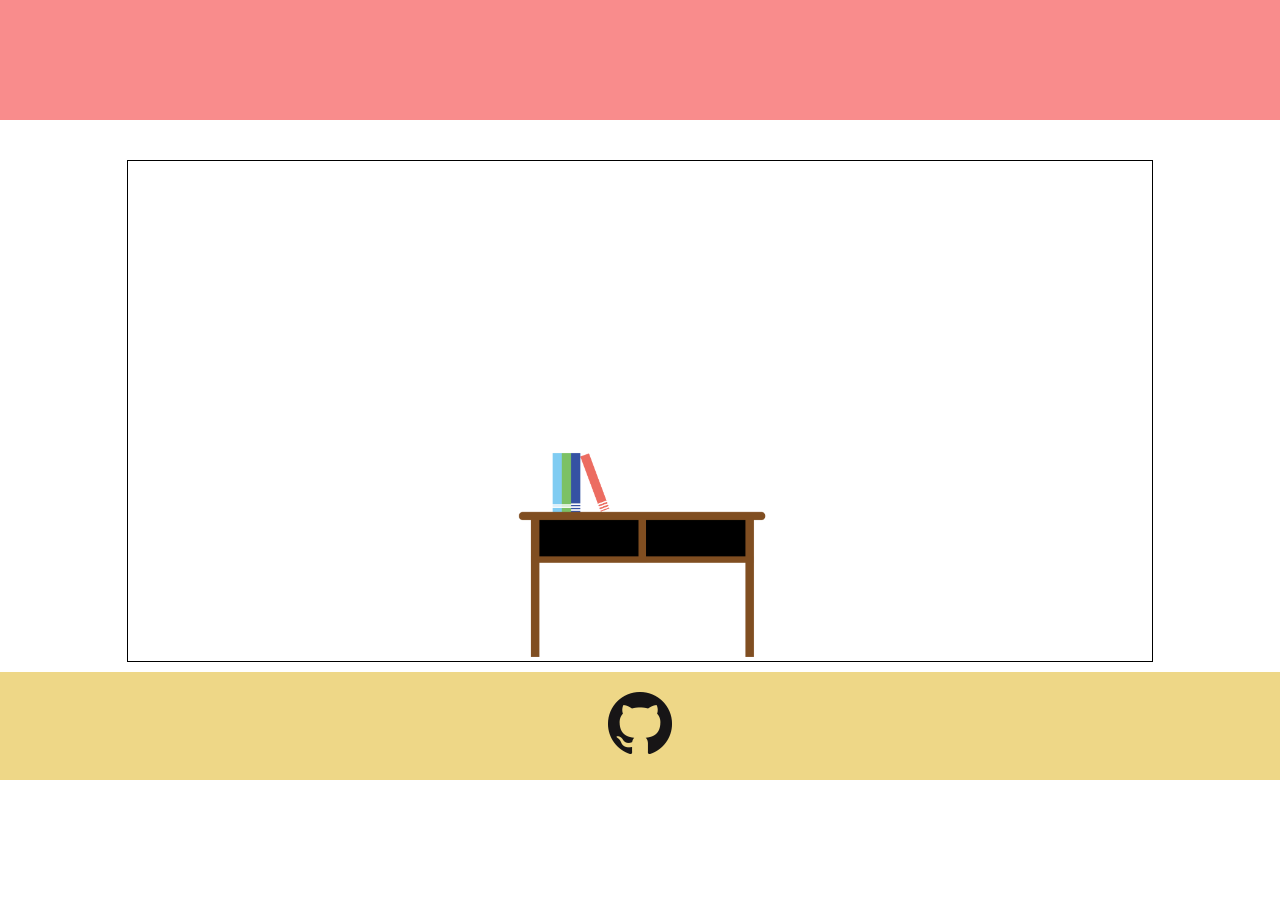
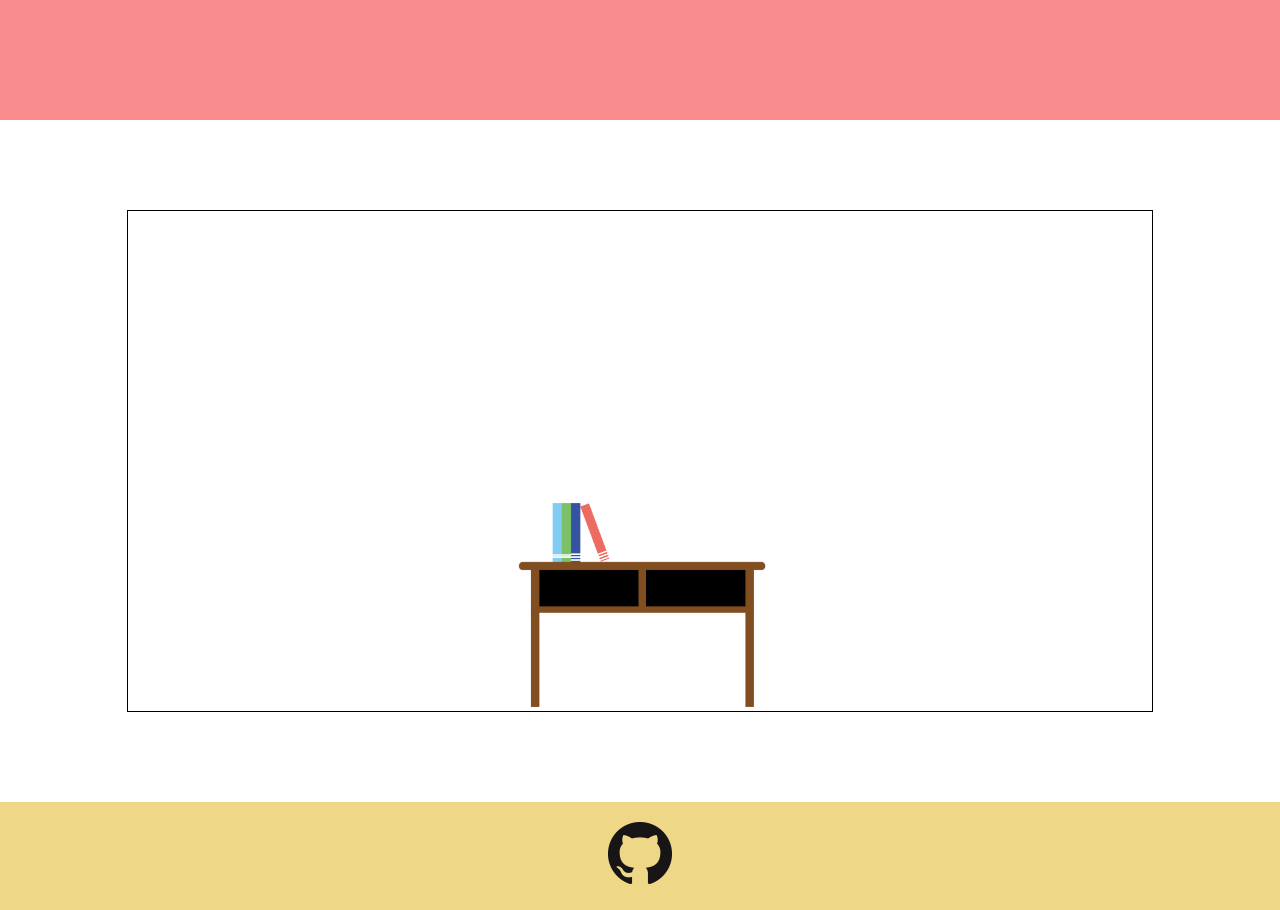
Before and after one commit to amandaphail/TheGallery, a React (Create React App) app in the folder client/: page / in a window 1280 px wide. Shown: the part 1380-2290 px from the top of the page. Before the commit the page ends 2160 px from the top, so only its background shows below. Built offline with nearby package versions, Linux system fonts and the light colour scheme.

Commit message:
gallery display styling

```diff
--- a/client/src/components/CSS/imagesform.css
+++ b/client/src/components/CSS/imagesform.css
@@ -1,5 +1,6 @@
 #imagesform {
   width: 80%;
+  margin-top: 30px;
   /* height: 100px; */
   /* display: flex;
   justify-content: center; */
--- a/client/src/screens/CSS/gallerydisplay.css
+++ b/client/src/screens/CSS/gallerydisplay.css
@@ -1,5 +1,6 @@
 #gallerydisplay {
   height: 100%;
+  padding: 50px 0 50px 0;
   display: flex;
   flex-direction: column;
   justify-content: center;
```
